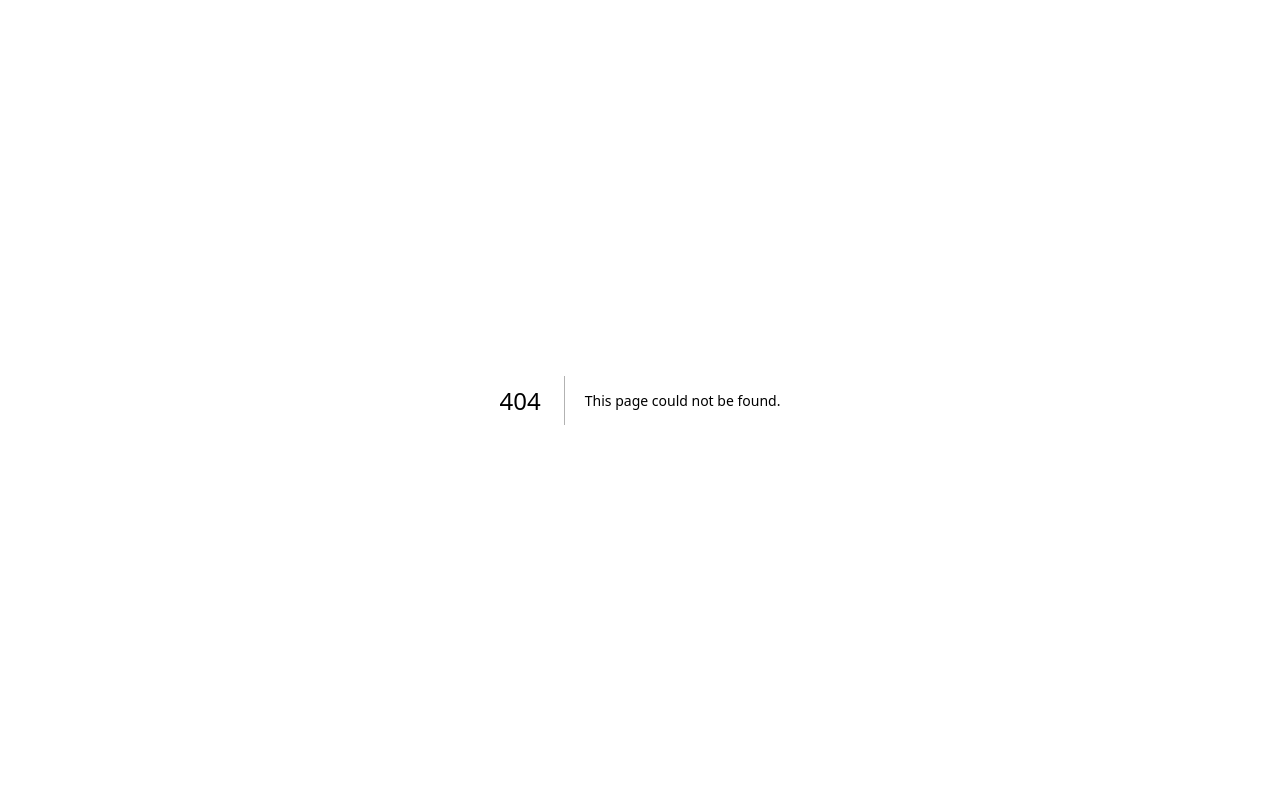
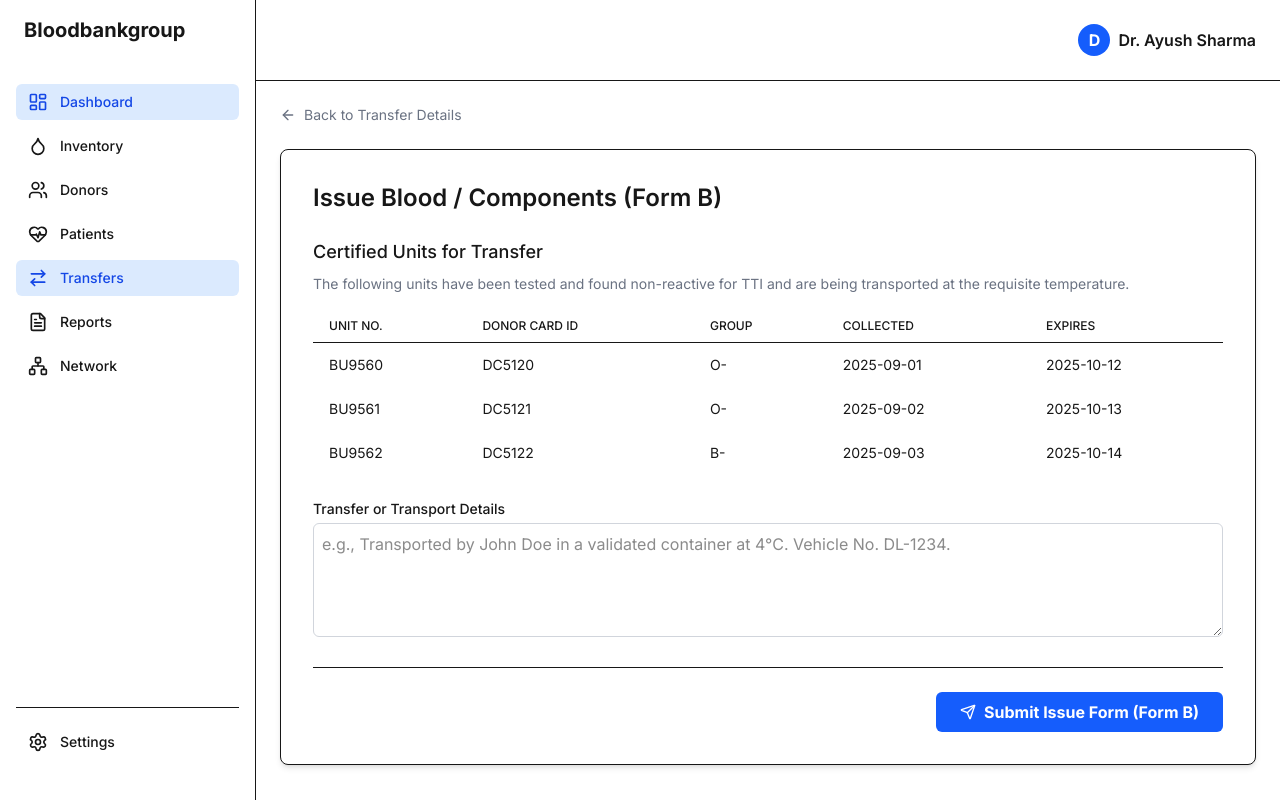
Before and after one commit to ayushmanmishra18/bbmainfrontend, a Next.js app: page /dashboard/transfers/1/issue in a window 1280 px wide. Before the commit this address had no page. Built offline with nearby package versions, Linux system fonts and the light colour scheme.

Commit message:
issue transfer page done

```diff
--- /dev/null
+++ b/src/app/dashboard/transfers/[id]/issue/page.tsx
@@ -0,0 +1,145 @@
+"use client";
+
+import React, { useState, useEffect } from 'react';
+import { useParams, useRouter } from 'next/navigation';
+import Card from '@/components/ui/Card';
+import { getApprovedTransferDetailsForIssue, submitFormB } from '@/lib/api';
+import { FormBIssueItem } from '@/types';
+import { ArrowLeft, Send } from 'lucide-react';
+import Link from 'next/link';
+
+const IssueTransferPage = () => {
+  const [itemsToIssue, setItemsToIssue] = useState<FormBIssueItem[]>([]);
+  const [transportDetails, setTransportDetails] = useState('');
+  const [isLoading, setIsLoading] = useState(true);
+  const [isSubmitting, setIsSubmitting] = useState(false);
+  const params = useParams();
+  const router = useRouter();
+  const transferId = params.id as string;
+
+  useEffect(() => {
+    if (transferId) {
+      const loadDetails = async () => {
+        setIsLoading(true);
+        try {
+          const response = await getApprovedTransferDetailsForIssue(transferId);
+          setItemsToIssue(response.data.itemsToIssue);
+        } catch (error) {
+          console.error("Failed to load items for Form B", error);
+        } finally {
+          setIsLoading(false);
+        }
+      };
+      loadDetails();
+    }
+  }, [transferId]);
+
+  const handleSubmit = async (e: React.FormEvent<HTMLFormElement>) => {
+    e.preventDefault();
+    setIsSubmitting(true);
+    try {
+      await submitFormB({
+        transferId,
+        issuedItems: itemsToIssue,
+        transportDetails,
+      });
+      router.push('/dashboard/transfers');
+    } catch (error) {
+      console.error("Failed to submit Form B", error);
+    } finally {
+      setIsSubmitting(false);
+    }
+  };
+
+  if (isLoading) {
+    return <div>Loading details for issue...</div>;
+  }
+
+  return (
+    <div className="space-y-6">
+      <Link href={`/dashboard/transfers/${transferId}`} className="flex items-center space-x-2 text-sm text-gray-500 hover:text-content">
+        <ArrowLeft size={16} />
+        <span>Back to Transfer Details</span>
+      </Link>
+
+      <Card>
+        <form onSubmit={handleSubmit}>
+          <h1 className="text-2xl font-semibold text-content dark:text-gray-200 mb-6">
+            Issue Blood / Components (Form B)
+          </h1>
+
+          <div className="space-y-6">
+            <div>
+              <h3 className="text-lg font-medium mb-2 dark:text-gray-300">Certified Units for Transfer</h3>
+              <p className="text-sm text-gray-500 mb-4">The following units have been tested and found non-reactive for TTI and are being transported at the requisite temperature.</p>
+              <div className="overflow-x-auto">
+                <table className="min-w-full divide-y divide-subtle dark:divide-gray-700">
+                  <thead className="bg-subtle dark:bg-gray-700">
+                    <tr>
+                      <th className="px-4 py-2 text-left text-xs font-medium uppercase">Unit No.</th>
+                      <th className="px-4 py-2 text-left text-xs font-medium uppercase">Donor Card ID</th>
+                      <th className="px-4 py-2 text-left text-xs font-medium uppercase">Group</th>
+                      <th className="px-4 py-2 text-left text-xs font-medium uppercase">Collected</th>
+                      <th className="px-4 py-2 text-left text-xs font-medium uppercase">Expires</th>
+                    </tr>
+                  </thead>
+                  <tbody className="bg-background dark:bg-gray-800">
+                    {itemsToIssue.map(item => (
+                      <tr key={item.id}>
+                        <td className="px-4 py-3 whitespace-nowrap text-sm">{item.bloodUnitNo}</td>
+                        <td className="px-4 py-3 whitespace-nowrap text-sm">{item.donorCardId}</td>
+                        <td className="px-4 py-3 whitespace-nowrap text-sm">{item.bloodGroup}</td>
+                        <td className="px-4 py-3 whitespace-nowrap text-sm">{item.collectionDate}</td>
+                        <td className="px-4 py-3 whitespace-nowrap text-sm">{item.expiryDate}</td>
+                      </tr>
+                    ))}
+                  </tbody>
+                </table>
+              </div>
+            </div>
+
+            <div>
+              <label htmlFor="transportDetails" className="block text-sm font-medium mb-1 dark:text-gray-300">
+                Transfer or Transport Details
+              </label>
+              <textarea
+                id="transportDetails"
+                value={transportDetails}
+                onChange={(e) => setTransportDetails(e.target.value)}
+                rows={4}
+                className="w-full p-2 bg-subtle border border-gray-300 rounded-md dark:bg-gray-700 dark:border-gray-600 dark:text-gray-200"
+                placeholder="e.g., Transported by John Doe in a validated container at 4°C. Vehicle No. DL-1234."
+                required
+              />
+            </div>
+          </div>
+
+          <div className="flex justify-end pt-6 mt-6 border-t border-subtle dark:border-gray-700">
+            <button
+              type="submit"
+              disabled={isSubmitting}
+              className="flex justify-center items-center px-6 py-2 font-bold rounded-md transition-colors focus:outline-none focus:ring-2 focus:ring-offset-2 disabled:cursor-not-allowed bg-blue-600 text-white hover:bg-blue-700 focus:ring-blue-500 disabled:bg-gray-400"
+            >
+              {isSubmitting ? (
+                <>
+                  <svg className="animate-spin -ml-1 mr-3 h-5 w-5" xmlns="http://www.w3.org/2000/svg" fill="none" viewBox="0 0 24 24">
+                    <circle className="opacity-25" cx="12" cy="12" r="10" stroke="currentColor" strokeWidth="4"></circle>
+                    <path className="opacity-75" fill="currentColor" d="M4 12a8 8 0 018-8V0C5.373 0 0 5.373 0 12h4zm2 5.291A7.962 7.962 0 014 12H0c0 3.042 1.135 5.824 3 7.938l3-2.647z"></path>
+                  </svg>
+                  <span>Submitting...</span>
+                </>
+              ) : (
+                <>
+                  <Send size={16} className="mr-2" />
+                  <span>Submit Issue Form (Form B)</span>
+                </>
+              )}
+            </button>
+          </div>
+        </form>
+      </Card>
+    </div>
+  );
+};
+
+export default IssueTransferPage;
```
